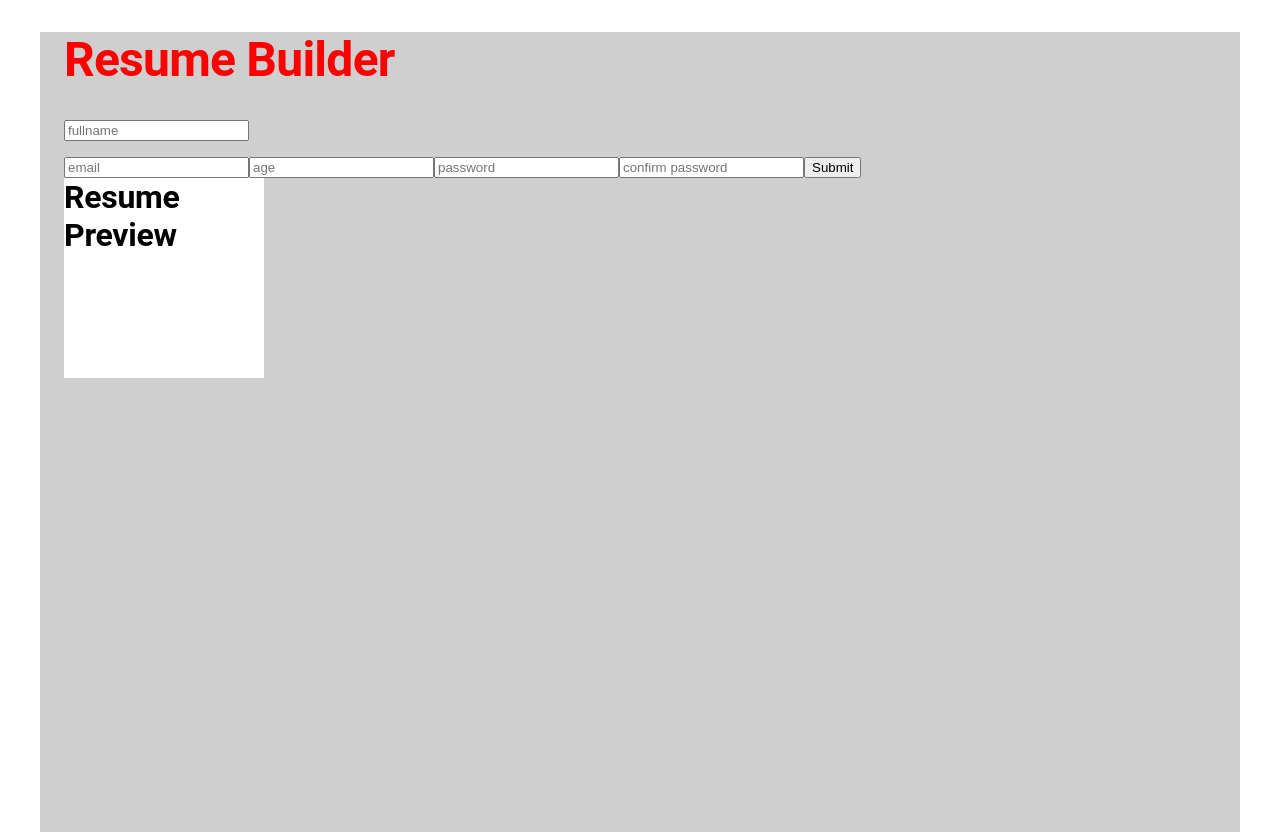
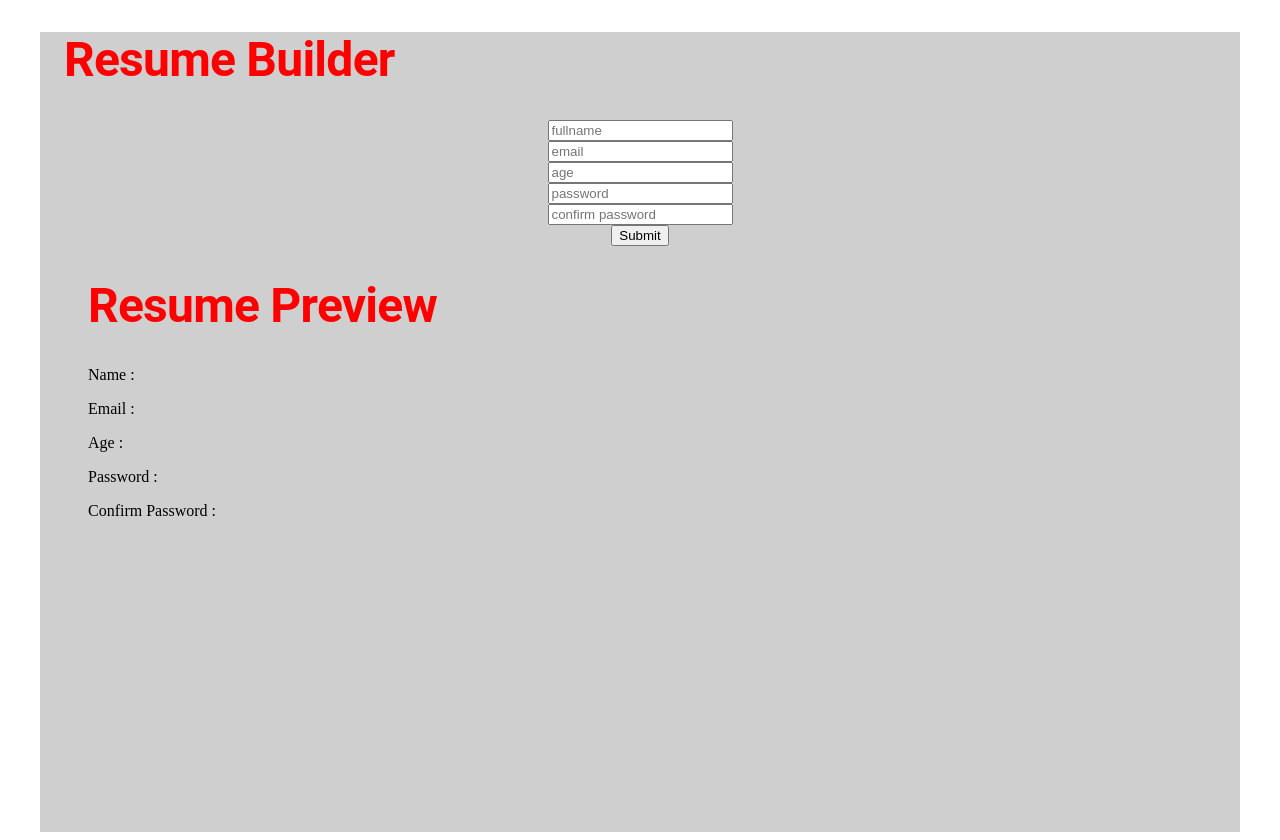
Before and after one commit to bishwobista/resume-builder, a React (Vite) app: page / in a window 1280 px wide. Built offline with nearby package versions, Linux system fonts and the light colour scheme.

Commit message:
add: resume preview

```diff
--- a/src/App.tsx
+++ b/src/App.tsx
@@ -13,11 +13,7 @@ function App() {
     </Typography>
 
     <Form />
-    <Box>
-      <Typography variant="h2" sx={{width: {xs:1, md: 200}, height: 200, bgcolor: "white"}}>
-        Resume Preview
-      </Typography>
-    </Box>
+
     </Container>
     </>
   )
--- a/src/components/Form/Form.tsx
+++ b/src/components/Form/Form.tsx
@@ -1,6 +1,8 @@
-import { useForm } from "react-hook-form";
+import { set, useForm } from "react-hook-form";
+import { useState } from "react";
 import * as yup from "yup";
 import { yupResolver } from "@hookform/resolvers/yup";// to integreate yup with react-hook-form
+import { Box, Container, Typography } from "@mui/material";
 
 const Form = () => {
   const MUST_BE_CHARACTER = "Must be character";
@@ -18,22 +20,31 @@ const Form = () => {
     //not null assertion operator or use type assertion as string instead of [], null
     .oneOf([yup.ref("password")], "Passwords must match").required()!,
   });
+  // console.log(schema);
   const { register, handleSubmit, formState: {errors}, } = useForm({
     resolver: yupResolver(schema),
 
   });
 
+const [data, setData] = useState<any>([]);
+
+
   const onSubmit = (data: any) => {
     console.log(data);
+    setData(data);
+
   };
 
 
+
+
   return (
-    //using onsubmit instead of onchange and onclick
-    <form onSubmit={handleSubmit(onSubmit)}>
+    <>
+    {/* using onsubmit instead of onchange and onclick */}
+    <form onSubmit={handleSubmit(onSubmit)} style={{display:"flex", alignItems:"center", justifyContent:"center", flexDirection:"column"}}>
       <input type="text" placeholder="fullname" {...register("fullName")} />
       {/* using <p> tag on error not working  */}
-      <p>{}</p>
+
       <>{errors.fullName?.message}</>
       <input type="text" placeholder="email" {...register("email")} />
       <>{errors.email?.message}</>
@@ -49,6 +60,22 @@ const Form = () => {
       <>{errors.confirmPassword?.message}</>
       <input type="submit" />
     </form>
+    <Container>
+      <Box sx={{bgcolor:'#cfcfcf', height: '10vh', ":hover" : { bgcolor: "#efefef"}}}>
+      <Typography variant="h1" sx={{my: 4, textalign: 'center', color: "primary.main"}}>
+        Resume Preview
+      </Typography>
+      <p>Name : {data.fullName}</p>
+    <p>Email : {data.email}</p>
+    <p>Age : {data.age}</p>
+    <p>Password : {data.password}</p>
+    <p>Confirm Password : {data.confirmPassword}</p>
+      </Box>
+
+
+
+    </Container>
+    </>
   );
 };
 export default Form;
```
